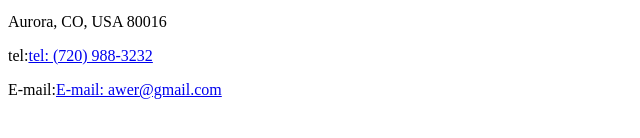
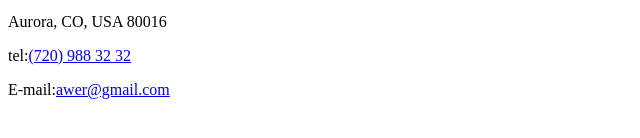
Before and after one commit to awer17/rsschool-cv, a plain HTML site: page index.html in a window 1280 px wide. Shown: the part 220-358 px from the top of the page, without its empty margins (0-640 px from the left). Drawn offline with Linux system fonts and the light colour scheme.

Commit message:
feat: tel

```diff
--- a/index.html
+++ b/index.html
@@ -28,10 +28,10 @@
                     Aurora, CO, USA  80016
                 </p>
                 <p>
-                    tel:<a href="tel:+17209883232">tel: (720) 988-3232</a>
+                    tel:<a href="tel:+17209883232">(720)&nbsp988&nbsp32&nbsp32</a>
                 </p>
                 <p>
-                    E-mail:<a href="mailto:awer100@gmail.com">E-mail: awer@gmail.com</a>
+                    E-mail:<a href="mailto:awer100@gmail.com">awer@gmail.com</a>
                 </p>
             </div>
         </div>
```
